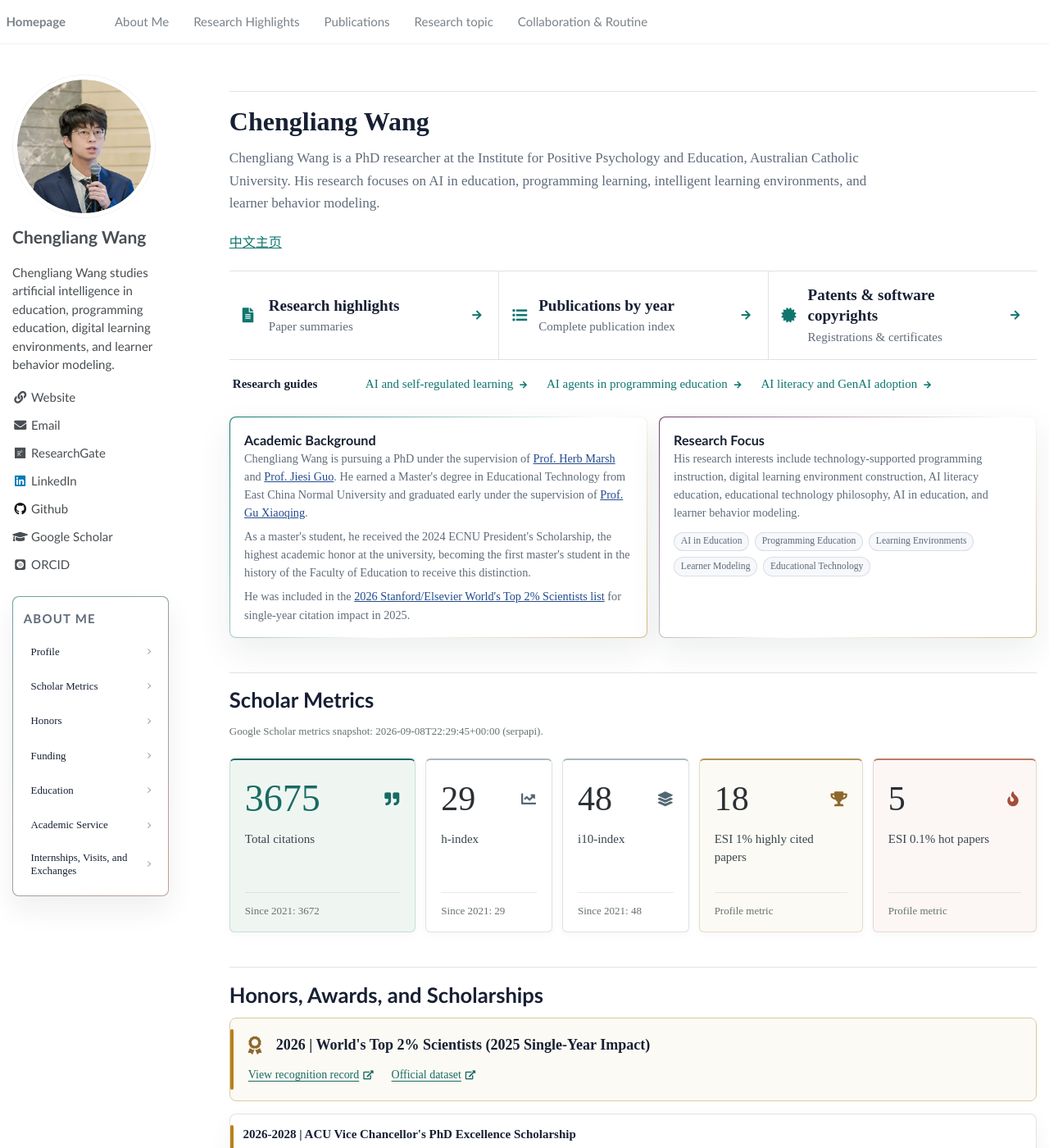
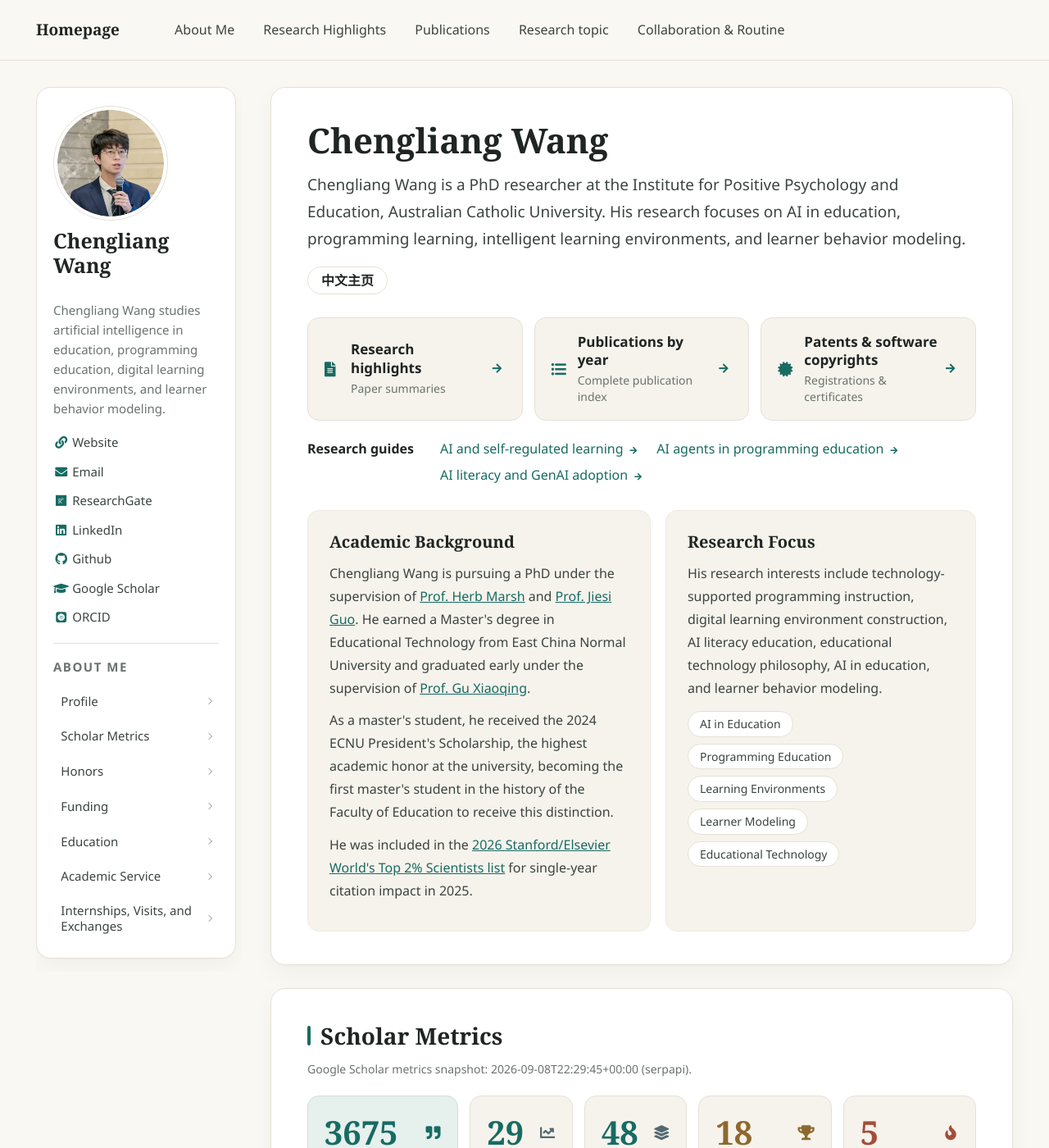
Before and after one commit to wcledutech/wcledutech.github.io, a Jekyll site: the page built from _pages/about.md, in a window 1280 px wide and 1400 px high. Shown: the whole window at 82% size. Built offline with Jekyll 4.4.1, drawn with Linux system fonts in a browser that asks for light colours; some web fonts are replaced.

Commit message:
Refresh site design: larger type, warm background, card sections
Add site-refresh.css (loaded after main.css) with a calmer, more
spacious style: bigger body text, serif headings with an accent bar,
homepage sections as rounded cards, wider layout and sidebar card.

Co-Authored-By: Claude Opus 5.5 <noreply@anthropic.com>

```diff
--- a/_includes/head.html
+++ b/_includes/head.html
@@ -14,5 +14,5 @@
 
 <!-- For all browsers -->
 <link rel="stylesheet" href="/assets/css/main.css">
-
+<link rel="stylesheet" href="/assets/css/site-refresh.css?v=20261122">
 <meta http-equiv="cleartype" content="on">
--- /dev/null
+++ b/assets/css/site-refresh.css
@@ -0,0 +1,370 @@
+/* ==========================================================================
+   Site refresh — calm, spacious academic style
+   Loaded after main.css. Selectors are prefixed with `body` so they also
+   win over the inline <style> blocks that individual pages carry.
+   ========================================================================== */
+
+:root {
+  --rf-bg: #faf8f3;
+  --rf-card: #ffffff;
+  --rf-tile: #f6f3ec;
+  --rf-line: #e7e1d5;
+  --rf-line-soft: #efeae0;
+  --rf-ink: #1f2523;
+  --rf-text: #3b4441;
+  --rf-muted: #6a736f;
+  --rf-accent: #176b63;
+  --rf-accent-soft: #e6f0ed;
+  --rf-gold: #8d692d;
+  --rf-serif: Georgia, "Times New Roman", "Noto Serif SC", "Songti SC", serif;
+  --rf-sans: "Segoe UI", -apple-system, BlinkMacSystemFont, "Helvetica Neue", Arial, "PingFang SC", "Microsoft YaHei", sans-serif;
+  --rf-radius: 18px;
+  --rf-shadow: 0 1px 2px rgba(31, 37, 35, .03), 0 10px 30px rgba(31, 37, 35, .04);
+}
+
+/* ---------- Base ---------- */
+
+html { font-size: 16px; background-color: var(--rf-bg); }
+body { background-color: var(--rf-bg); color: var(--rf-text); font-family: var(--rf-sans); }
+
+/* ---------- Top navigation ---------- */
+
+body .masthead {
+  background-color: rgba(250, 248, 243, .92);
+  border-bottom: 1px solid var(--rf-line);
+  -webkit-backdrop-filter: saturate(140%) blur(8px);
+  backdrop-filter: saturate(140%) blur(8px);
+}
+body .masthead__inner-wrap { max-width: 1240px; padding: 14px 1.5em; }
+body .masthead__menu-item a,
+body .greedy-nav a {
+  font-family: var(--rf-sans);
+  font-size: 16px;
+  color: var(--rf-text);
+}
+body .greedy-nav .visible-links a {
+  margin: 0 .15rem;
+  padding: .5rem .95rem;
+  border-radius: 999px;
+  transition: background-color .2s ease, color .2s ease;
+}
+body .greedy-nav .visible-links a::before { display: none; }
+body .greedy-nav .visible-links a:hover { color: var(--rf-accent); background: var(--rf-card); }
+body .greedy-nav .masthead__menu-home-item a {
+  font-family: var(--rf-serif);
+  font-size: 19px;
+  font-weight: 700;
+  color: var(--rf-ink);
+  margin-left: 0;
+  padding-left: 0;
+}
+body .greedy-nav .masthead__menu-home-item a:hover { background: transparent; }
+body .greedy-nav, body .greedy-nav .hidden-links { background: transparent; }
+body .greedy-nav .hidden-links { background: var(--rf-card); border-color: var(--rf-line); border-radius: 12px; }
+
+/* ---------- Two-column frame ---------- */
+
+body #main { max-width: 1240px; margin-top: 2rem; padding-left: 1.5em; padding-right: 1.5em; }
+
+@media (min-width: 57.8125em) {
+  body .sidebar { width: 250px; margin-right: 0; }
+  /* Keep the sticky profile reachable when it is taller than the window */
+  body .sidebar.sticky {
+    top: 5.5rem;
+    max-height: calc(100vh - 6.5rem);
+    overflow-y: auto;
+    padding: 0 6px 16px 0;
+    scrollbar-width: thin;
+    scrollbar-color: transparent transparent;
+  }
+  body .sidebar.sticky:hover { scrollbar-color: var(--rf-line) transparent; }
+  body .page { width: calc(100% - 250px); padding-left: 36px; }
+}
+
+/* ---------- Sidebar profile card ---------- */
+
+body .sidebar .profile_box {
+  padding: 22px 20px;
+  border: 1px solid var(--rf-line);
+  border-radius: var(--rf-radius);
+  background: var(--rf-card);
+  box-shadow: var(--rf-shadow);
+}
+body .sidebar .author__avatar img { max-width: 140px; padding: 4px; border-color: var(--rf-line); }
+body .sidebar .author__name {
+  margin-top: .6rem;
+  font-family: var(--rf-serif);
+  font-size: 25px;
+  font-weight: 700;
+  line-height: 1.2;
+  color: var(--rf-ink);
+}
+body .sidebar p,
+body .sidebar li {
+  font-family: var(--rf-sans);
+  font-size: 15px;
+  line-height: 1.6;
+}
+body .sidebar .author__urls { padding-top: .5rem; }
+body .sidebar .author__urls li { color: var(--rf-text); }
+body .sidebar .author__urls li > div { color: var(--rf-muted); }
+body .sidebar .author__urls a { color: var(--rf-text); }
+body .sidebar .author__urls a:hover { color: var(--rf-accent); }
+body .sidebar .author__urls .fa-fw,
+body .sidebar .author__urls .ai-fw { color: var(--rf-accent); }
+
+body .about-sidebar-nav {
+  margin-top: 1.1rem;
+  padding: 1rem 0 0;
+  border: 0;
+  border-top: 1px solid var(--rf-line);
+  border-radius: 0;
+  background: transparent;
+  box-shadow: none;
+  font-family: var(--rf-sans);
+}
+body .about-sidebar-nav__title { color: var(--rf-muted); font-size: 12px; letter-spacing: .1em; }
+body .about-sidebar-nav a { font-size: 15px; color: var(--rf-text); border-radius: 10px; }
+body .about-sidebar-nav a:hover {
+  color: var(--rf-accent);
+  border-color: transparent;
+  background: var(--rf-accent-soft);
+  transform: none;
+}
+
+/* ---------- Homepage: sections as cards ---------- */
+
+body .about-page {
+  --ink: var(--rf-ink);
+  --muted: var(--rf-muted);
+  --line: var(--rf-line);
+  --soft: var(--rf-tile);
+  --teal: var(--rf-accent);
+  color: var(--rf-text);
+  font-family: var(--rf-sans);
+  font-size: 17px;
+  line-height: 1.75;
+}
+
+body .about-page .about-section {
+  margin: 0 0 28px;
+  padding: 40px 44px;
+  border: 1px solid var(--rf-line);
+  border-radius: var(--rf-radius);
+  background: var(--rf-card);
+  box-shadow: var(--rf-shadow);
+  scroll-margin-top: 90px;
+}
+body .about-page .about-section:first-child { margin-top: 0; }
+
+body .about-page .about-section > h2 {
+  position: relative;
+  margin: 0 0 22px;
+  padding-left: 16px;
+  font-family: var(--rf-serif);
+  font-size: 28px;
+  font-weight: 700;
+  line-height: 1.25;
+  color: var(--rf-ink);
+}
+body .about-page .about-section > h2::before {
+  content: "";
+  position: absolute;
+  left: 0;
+  top: .2em;
+  bottom: .2em;
+  width: 4px;
+  border-radius: 2px;
+  background: var(--rf-accent);
+}
+
+body .about-page .section-lead {
+  max-width: none;
+  margin: -6px 0 24px;
+  color: var(--rf-muted);
+  font-size: 17px;
+  line-height: 1.7;
+}
+
+/* Profile header */
+body .about-page #profile > h1 {
+  margin: 0 0 14px;
+  font-family: var(--rf-serif);
+  font-size: 42px;
+  font-weight: 700;
+  line-height: 1.15;
+  color: var(--rf-ink);
+}
+body .about-page #profile > .section-lead {
+  max-width: none;
+  margin: 0 0 16px;
+  color: var(--rf-text);
+  font-size: 19px;
+  line-height: 1.75;
+}
+body .about-page .profile-language { margin: 0 0 28px; font-size: 16px; }
+body .about-page .profile-language a {
+  display: inline-block;
+  padding: 4px 16px;
+  border: 1px solid var(--rf-line);
+  border-radius: 999px;
+  color: var(--rf-ink);
+  text-decoration: none;
+  font-weight: 600;
+}
+body .about-page .profile-language a:hover { border-color: var(--rf-accent); color: var(--rf-accent); }
+
+body .about-page .profile-destinations {
+  gap: 14px;
+  border: 0;
+}
+body .about-page .profile-destination {
+  min-height: 0;
+  padding: 18px 20px;
+  border: 1px solid var(--rf-line);
+  border-radius: 14px;
+  background: var(--rf-tile);
+  transition: border-color .2s ease, background-color .2s ease;
+}
+body .about-page .profile-destination + .profile-destination { border-left: 1px solid var(--rf-line); border-top: 1px solid var(--rf-line); }
+body .about-page .profile-destination:hover { border-color: var(--rf-accent); background: var(--rf-card); }
+body .about-page .profile-destination strong { font-family: var(--rf-sans); font-size: 17px; font-weight: 600; }
+body .about-page .profile-destination small { font-size: 14px; }
+
+body .about-page .profile-guides { padding: 22px 0 0; font-size: 16px; }
+body .about-page .profile-guides-label { font-weight: 600; }
+
+/* Inner cards */
+body .about-page .profile-grid { margin-top: 30px; gap: 18px; }
+body .about-page .card-grid,
+body .about-page .timeline-grid { gap: 18px; }
+
+body .about-page .about-card {
+  padding: 24px 26px;
+  border: 1px solid var(--rf-line-soft);
+  border-radius: 14px;
+  background: var(--rf-tile);
+  box-shadow: none;
+}
+body .about-page .about-card h3 {
+  margin-bottom: 10px;
+  font-family: var(--rf-serif);
+  font-size: 20px;
+  font-weight: 700;
+  line-height: 1.4;
+  color: var(--rf-ink);
+}
+body .about-page .about-card p,
+body .about-page .about-card li {
+  color: var(--rf-text);
+  font-size: 16px;
+  line-height: 1.75;
+}
+body .about-page .about-card p { margin-bottom: .7em; }
+body .about-page .about-card a { color: var(--rf-accent); }
+
+body .about-page .tag-row { gap: 8px; margin-top: 14px; }
+body .about-page .tag-row span {
+  padding: 5px 14px;
+  border: 1px solid var(--rf-line);
+  border-radius: 999px;
+  background: var(--rf-card);
+  color: var(--rf-text);
+  font-size: 14px;
+}
+
+/* Scholar metrics */
+body .about-page #gs-updated { margin: -10px 0 22px; color: var(--rf-muted); font-size: 14px; }
+body .about-page .scholar-grid { gap: 14px; }
+body .about-page .scholar-metric {
+  min-height: 0;
+  gap: 6px;
+  padding: 22px 20px 18px;
+  border: 1px solid var(--rf-line);
+  border-radius: 14px;
+  background: var(--rf-tile);
+  box-shadow: none;
+}
+body .about-page .scholar-metric--citations { background: var(--rf-accent-soft); border-color: #cfe0db; }
+body .about-page .scholar-metric-top { min-height: 0; }
+body .about-page .scholar-metric strong {
+  font-family: var(--rf-serif);
+  font-size: 40px;
+  font-weight: 700;
+  color: var(--rf-accent);
+}
+body .about-page .scholar-metric--highly-cited strong { color: var(--rf-gold); }
+body .about-page .scholar-metric--hot strong { color: #a34e38; }
+body .about-page .scholar-metric-label { color: var(--rf-ink); font-size: 15px; }
+body .about-page .scholar-metric small { padding-top: 10px; border-top-color: var(--rf-line); font-size: 13px; }
+
+/* Honors, funding, internships */
+body .about-page .award-list,
+body .about-page .funding-list,
+body .about-page .service-list { gap: 12px; }
+
+body .about-page .compact-item {
+  padding: 18px 22px 18px 26px;
+  border: 1px solid var(--rf-line-soft);
+  border-radius: 12px;
+  background: var(--rf-tile);
+  box-shadow: none;
+}
+body .about-page .compact-item::before { top: 18px; bottom: 18px; width: 3px; }
+body .about-page .compact-item strong {
+  font-family: var(--rf-sans);
+  font-size: 17px;
+  font-weight: 600;
+  line-height: 1.5;
+  color: var(--rf-ink);
+}
+body .about-page .compact-item p {
+  margin-top: 4px;
+  color: var(--rf-text);
+  font-size: 16px;
+  line-height: 1.65;
+}
+body .about-page .honor-featured,
+body .about-page .honor-highlight { border-color: #eadfc6; background: #fbf7ec; }
+body .about-page .honor-secondary { border-color: #d9e7e2; background: #eef5f2; }
+body .about-page .honor-title strong { font-size: 18px; }
+body .about-page .honor-links a { color: var(--rf-accent); }
+
+/* ---------- Other pages: soften white panels on the warm background ---------- */
+
+body .publication-hero,
+body .collaboration-hero,
+body .research-hero,
+body .zh-research .zh-header,
+body .zh-research .zh-topic-section {
+  background: var(--rf-card);
+  margin-bottom: 28px;
+  padding: 36px 40px;
+  border: 1px solid var(--rf-line);
+  border-radius: var(--rf-radius);
+  box-shadow: var(--rf-shadow);
+}
+body .publication-group,
+body .method-group { border-radius: 12px; }
+
+/* ---------- Responsive ---------- */
+
+@media (max-width: 1100px) {
+  body .about-page .about-section { padding: 32px 30px; }
+}
+
+@media (max-width: 57.8125em) {
+  body #main { padding-left: 16px; padding-right: 16px; margin-top: 1.25rem; }
+  body .sidebar .profile_box { padding: 16px; gap: 14px; }
+}
+
+@media (max-width: 620px) {
+  body .about-page { font-size: 16px; }
+  body .about-page .about-section { margin-bottom: 18px; padding: 24px 18px; border-radius: 14px; }
+  body .about-page .about-section > h2 { font-size: 23px; }
+  body .about-page #profile > h1 { font-size: 32px; }
+  body .about-page #profile > .section-lead { font-size: 17px; }
+  body .about-page .about-card { padding: 18px; }
+  body .about-page .compact-item { padding: 14px 16px 14px 20px; }
+  body .about-page .scholar-metric strong { font-size: 34px; }
+}
```
